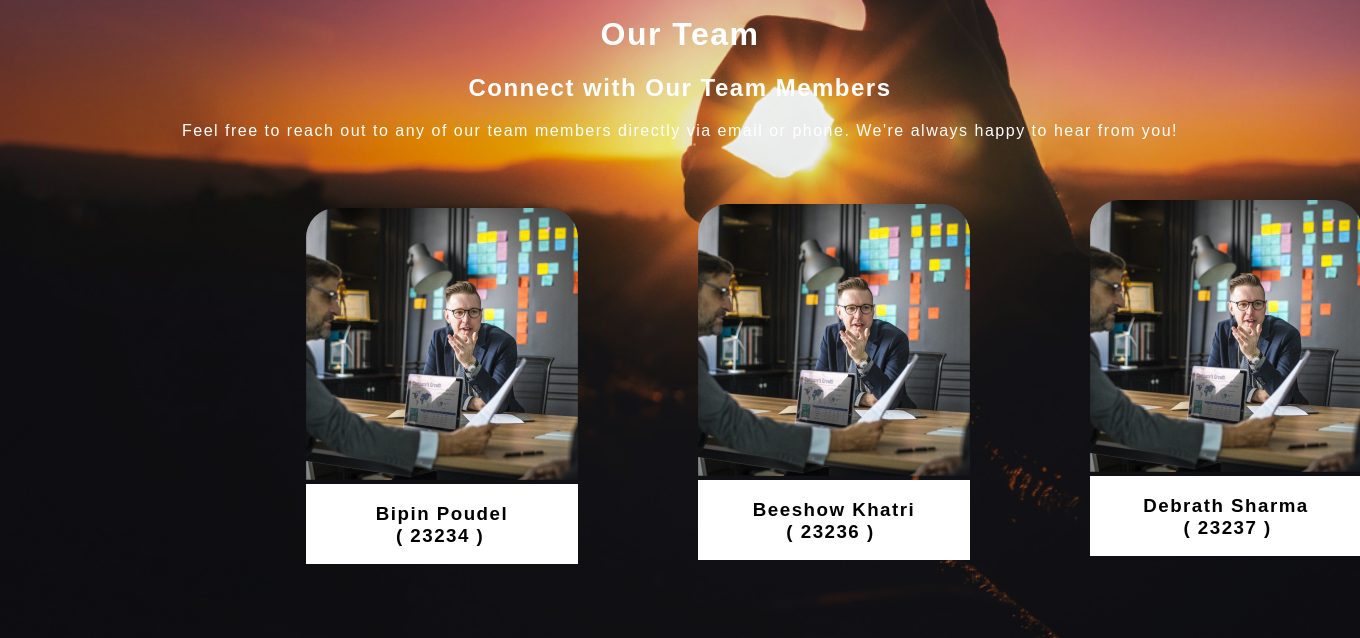
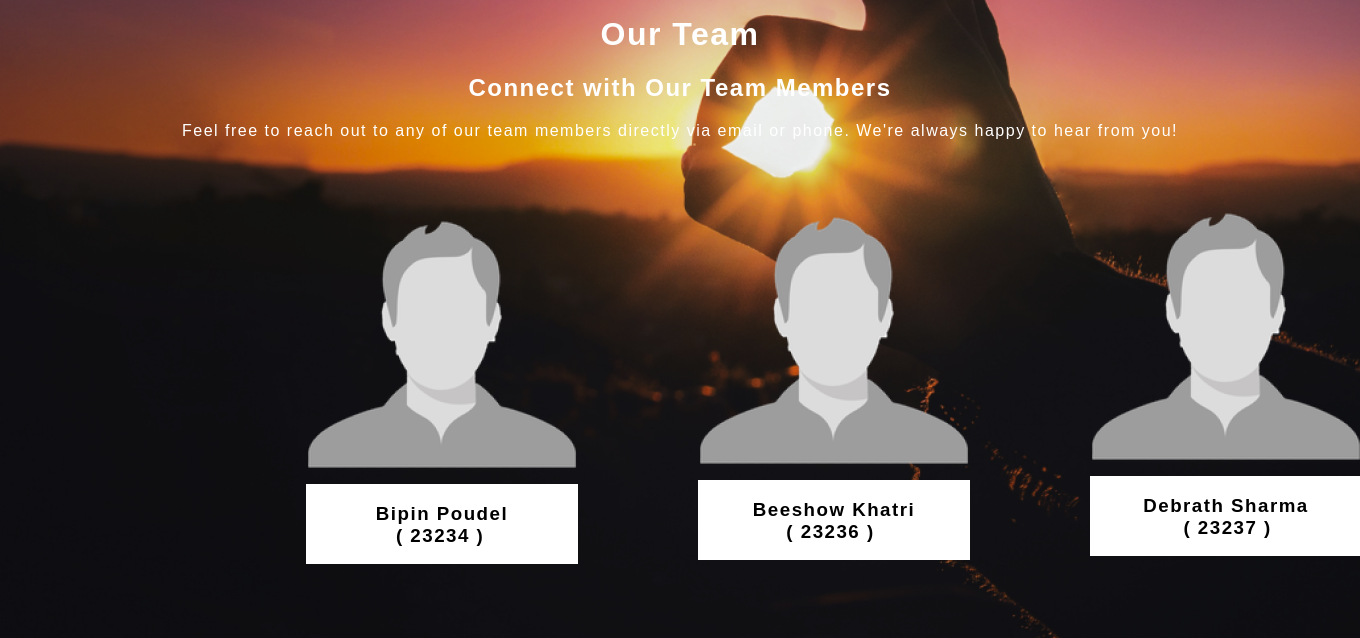
Before and after one commit to Madara-coder/spam-detect, a Flask app: page /contact in a window 1360 px wide. Shown: the part 162-800 px from the top of the page. Run offline with Flask 3, Linux system fonts and the light colour scheme.

Commit message:
feat: refactored codes

```diff
--- a/templates/contact.html
+++ b/templates/contact.html
@@ -37,7 +37,7 @@
      <!-- Main -->
      <main>
       <div class="first">
-        <img class="first-img" src="{{ url_for('static', filename='yoyo.png') }}" alt="person 1" />
+        <img class="first-img" src="{{ url_for('static', filename='dummy.png') }}" alt="person 1" />
 
         <div class="sub one">
           <h3>Bipin Poudel <br>
@@ -46,7 +46,7 @@
         </div>
 
         <div class="second">
-          <img class="second-img" src="{{ url_for('static', filename='yoyo.png') }}" alt="person 2" />
+          <img class="second-img" src="{{ url_for('static', filename='dummy.png') }}" alt="person 2" />
 
           <div class="sub one">
             <h3>Beeshow Khatri <br>
@@ -55,7 +55,7 @@
           </div>
 
           <div class="third">
-            <img class="third-img" src="{{ url_for('static', filename='yoyo.png') }}" alt="person 3" />
+            <img class="third-img" src="{{ url_for('static', filename='dummy.png') }}" alt="person 3" />
 
             <div class="sub one">
               <h3>Debrath Sharma <br>
```
Also changed, not shown: static/dummy.png (added), 1 other file.
